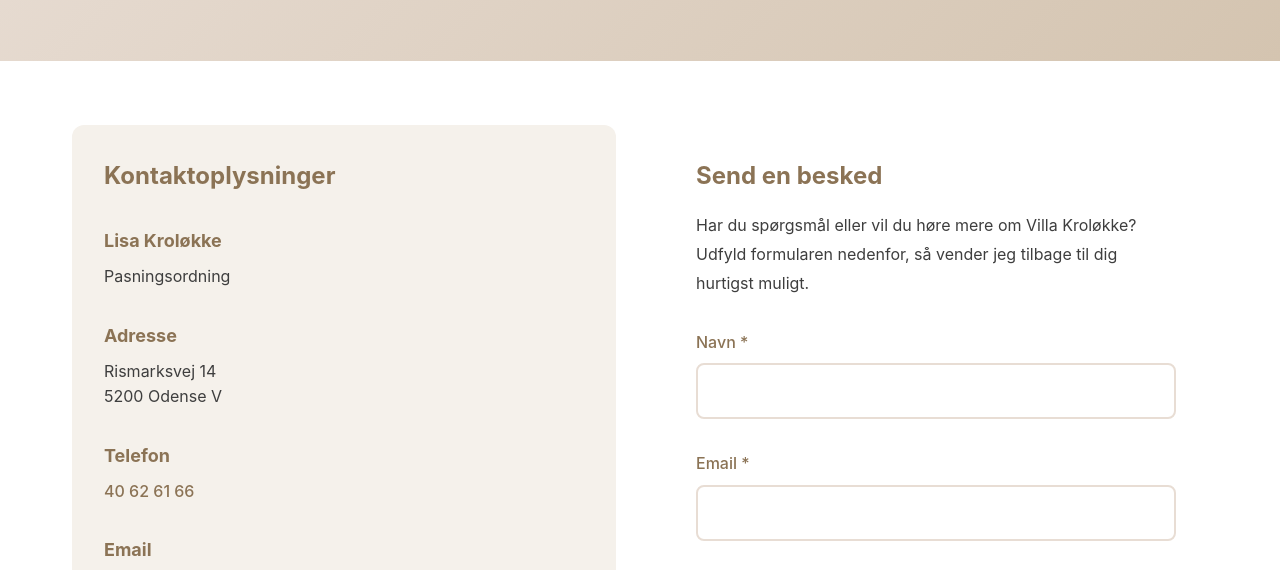
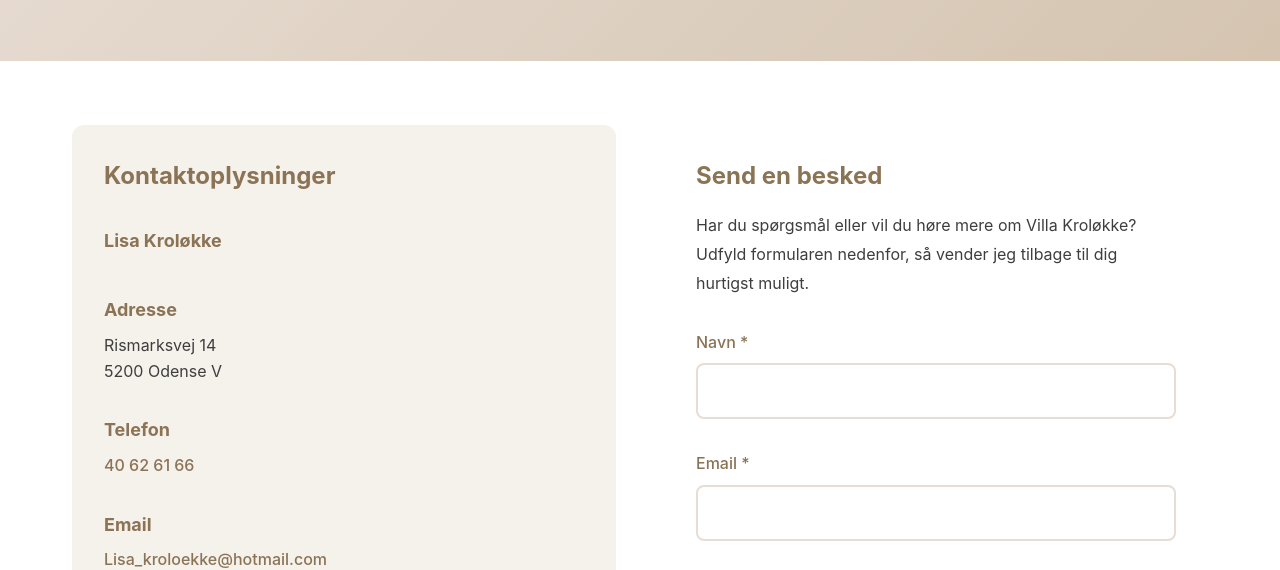
Before and after one commit to styrken/-villa-krol-kke, a website: page kontakt.html in a window 1280 px wide. Shown: the part 251-821 px from the top of the page. Drawn offline with Linux system fonts and the light colour scheme.

Commit message:
Fjernet 'Pasningsordning' under Lisa Kroløkke på kontakt-siden

```diff
--- a/kontakt.html
+++ b/kontakt.html
@@ -66,7 +66,6 @@
                         <div class="contact-item">
                             <div>
                                 <h3>Lisa Kroløkke</h3>
-                                <p>Pasningsordning</p>
                             </div>
                         </div>
                         <div class="contact-item">
```
